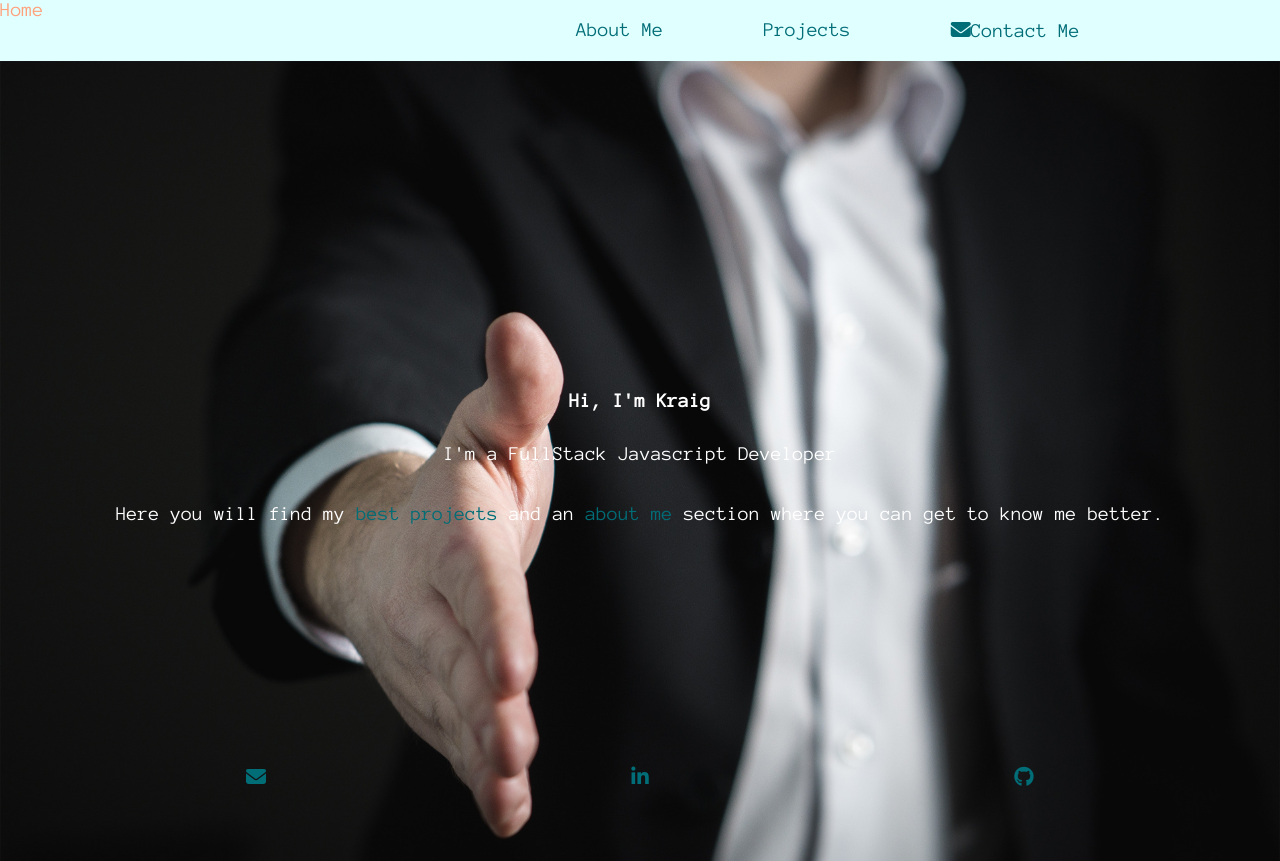
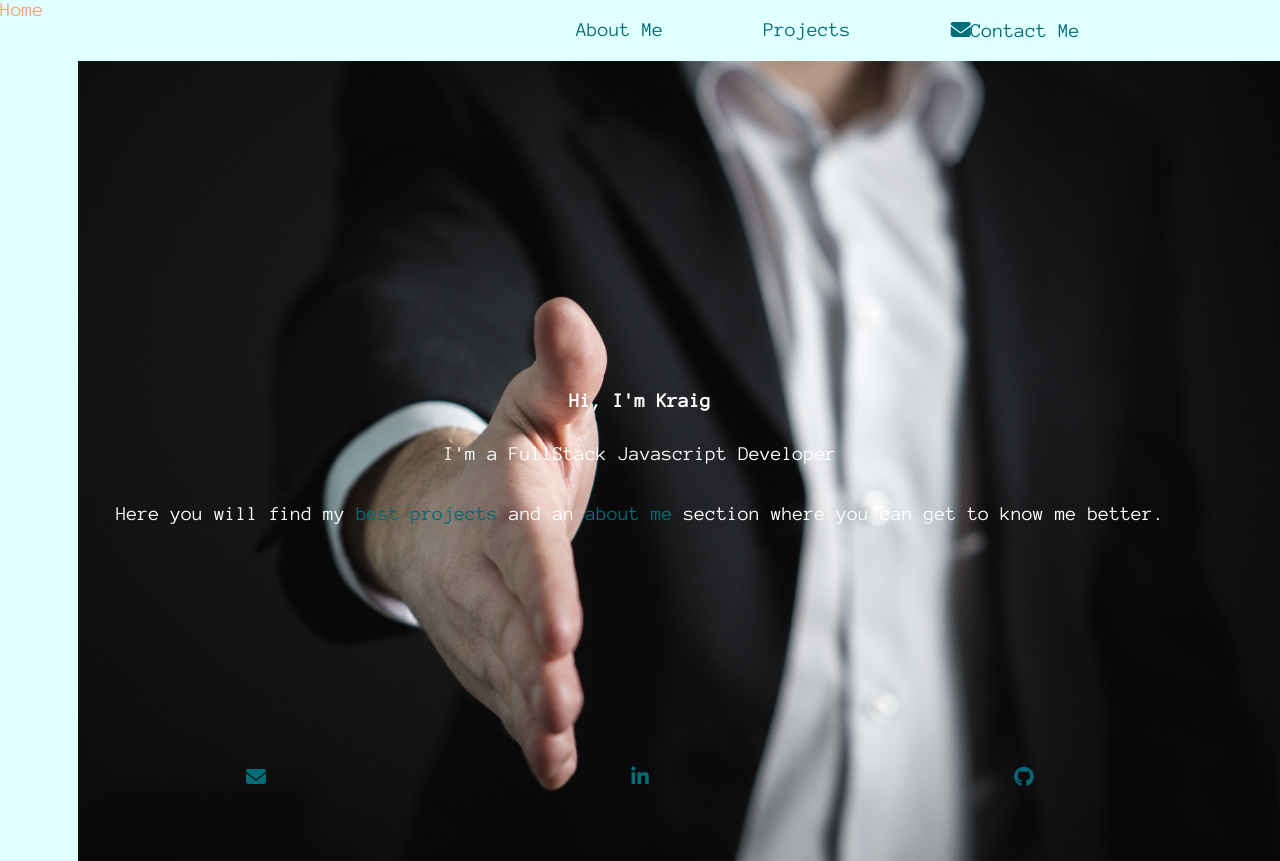
Before and after one commit to kraigwilliams/final-portfolio, a React (Create React App) app: page / in a window 1280 px wide. Built offline with nearby package versions, Linux system fonts and the light colour scheme.

Commit message:
test contain

```diff
--- a/src/App.css
+++ b/src/App.css
@@ -18,17 +18,20 @@ a:hover{
 .App-header {
   /* background: #282c34; */
   background-image: url('./images/welcome.jpg');
-  background-size: 100vw;
+  background-size: contain;
 height:100vh;
   /* min-height: 100vh; */
   display: flex;
   flex-direction: column;
   align-items: center;
   justify-content: center;
-  font-size: calc(10px + 2vmin);
-
+  /* font-size: calc(10px + 2vmin); */
+  background-position: right top;
   background-repeat: no-repeat;
-
+  margin-left:auto;
+  margin-right:auto;
   color: white;
   font-family: 'Poppins', sans-serif;
+  resize: both;
+  width:100%;
 }
```
